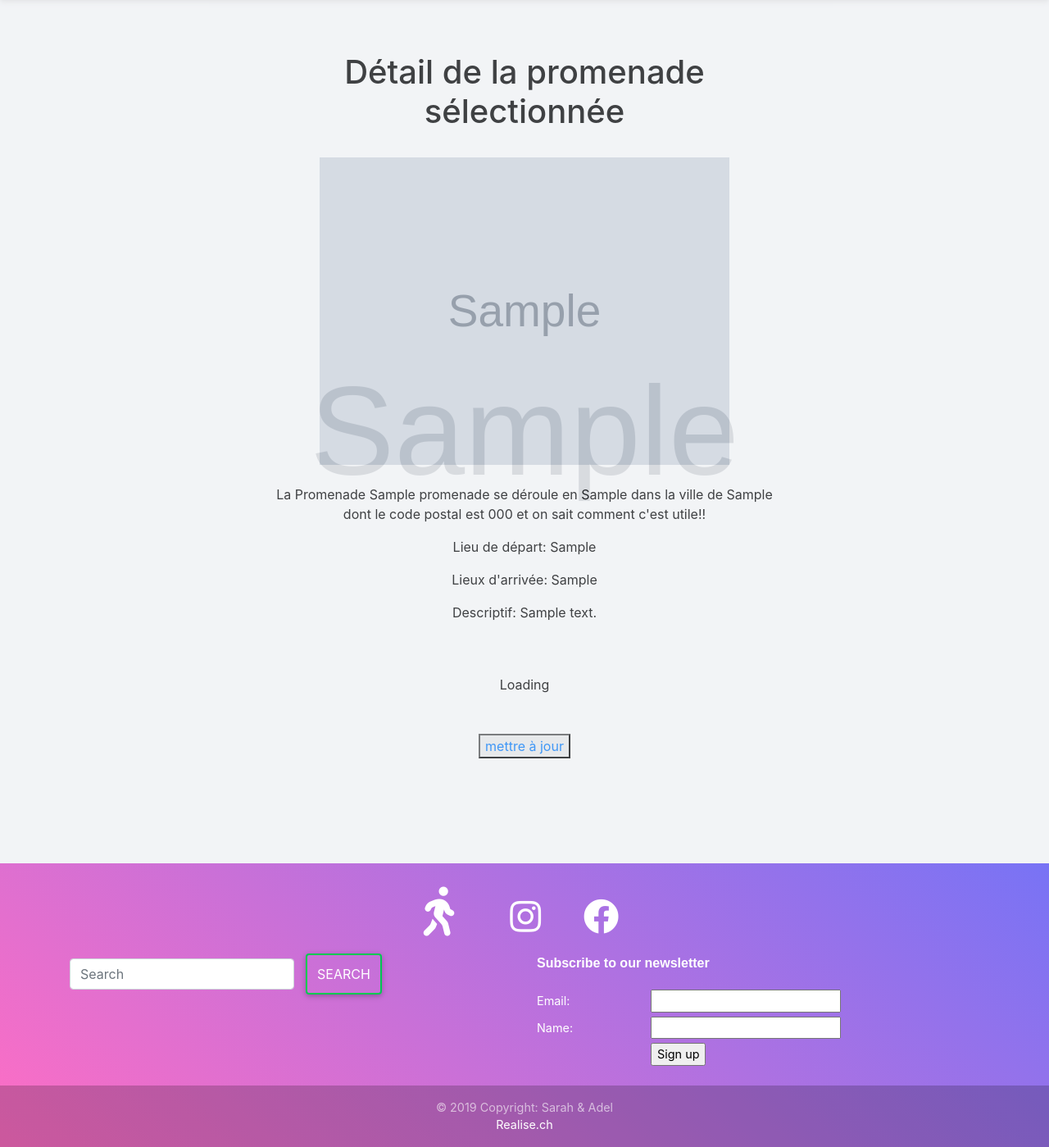
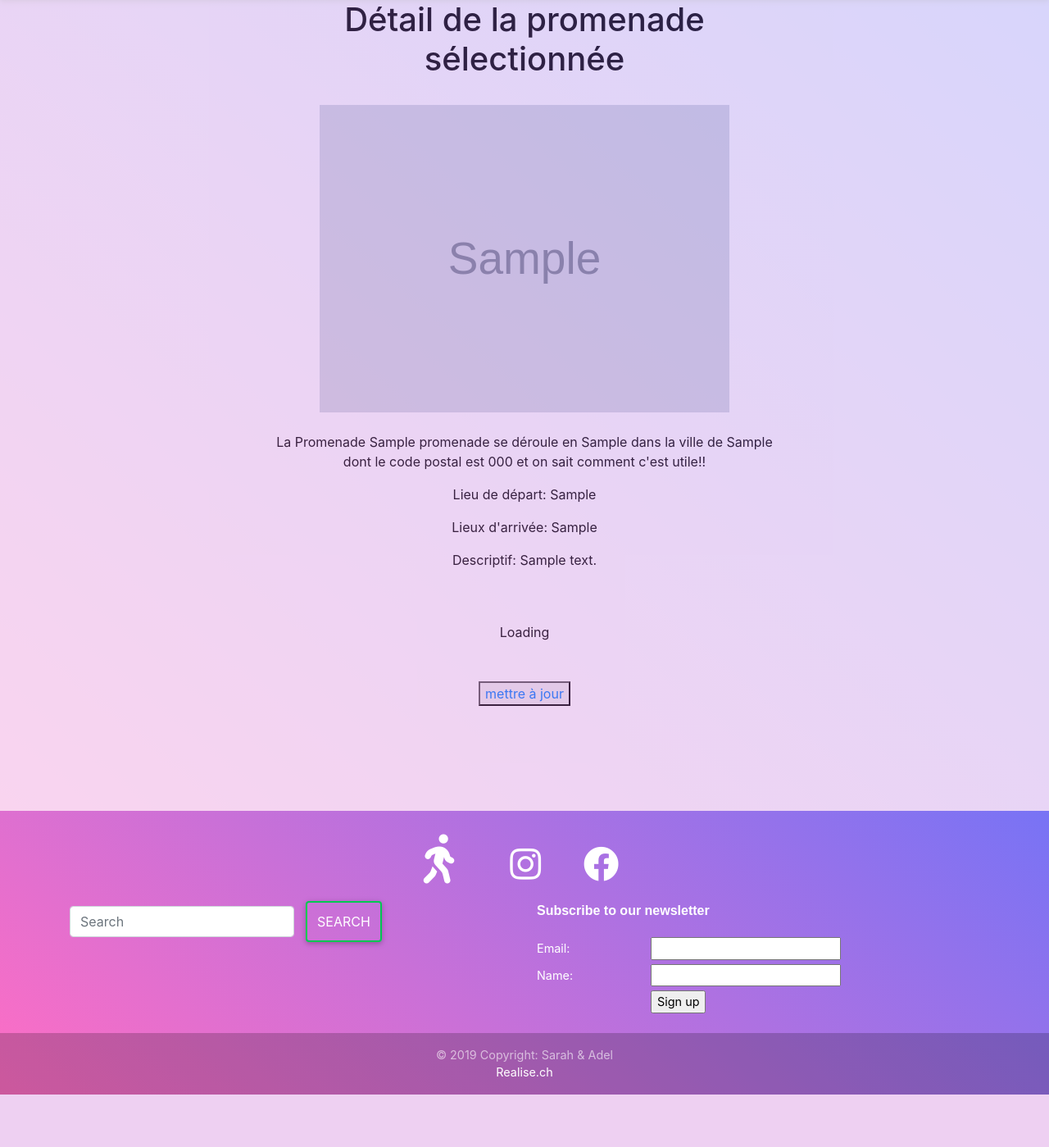
Before and after one commit to ramosarah/projet6, a PHP site: page /afficherPromenade.php?id=1 in a window 1280 px wide. Shown: the part 86-1485 px from the top of the page at 82% size. After the commit the page ends 1421 px from the top, so only its background shows below. Run offline with PHP 8.4, Linux system fonts and the light colour scheme; tables that the repository leaves empty or names only in its code hold one stand-in row (values such as "Sample post"); grey boxes marked "Sample" are stand-in pictures; some libraries are stand-ins or nearby versions; some web fonts are replaced.

Commit message:
CSS display

```diff
--- a/www/afficherPromenade.php
+++ b/www/afficherPromenade.php
@@ -22,11 +22,7 @@ $promenade = $database->afficherPromenade($id);
     <link rel="stylesheet" type="text/css" href="style.css">
     <title>Afficher une promenade</title>
     <style>
-        .imgBg {
-            background-image: url("<?php echo $promenade->getImg() ?>");
-            background-size: cover;
-            background-position: center;
-        }
+
     </style>
 
     <!-- Font Awesome -->
@@ -43,7 +39,7 @@ $promenade = $database->afficherPromenade($id);
 
 </head>
 
-<body class="form-bg">
+<body class="form-bg purple-gradient">
     <?php
     include("header.php");
     ?>
--- a/www/index.php
+++ b/www/index.php
@@ -32,7 +32,7 @@ $promenade = $database->searchBalade($search);
 
 </head>
 
-<body>
+<body >
     <div id="fb-root"></div>
     <script async defer crossorigin="anonymous" src="https://connect.facebook.net/fr_FR/sdk.js#xfbml=1&version=v3.3&appId=1542907162467456&autoLogAppEvents=1"></script>
 
@@ -72,7 +72,7 @@ $promenade = $database->searchBalade($search);
 
 
     <!-- Main -->
-    <div class="container-fluid" id="liste">
+    <div class="container-fluid purple-gradient" id="liste">
         <!-- Row -->
         <div class="row ">
             <?php foreach ($promenade as $ballade) { ?>
--- a/www/style.css
+++ b/www/style.css
@@ -34,7 +34,7 @@ h1 {
     color: black;
     opacity: 0.7;
     text-align: center;
-    padding-top: 5%;
+    padding-top: %;
     padding-left: 25%;
     padding-bottom: 10%;
     padding-right: 25%;
```
Also changed, not shown: www/ajouterPromenade.php (+4 -4 lines).
